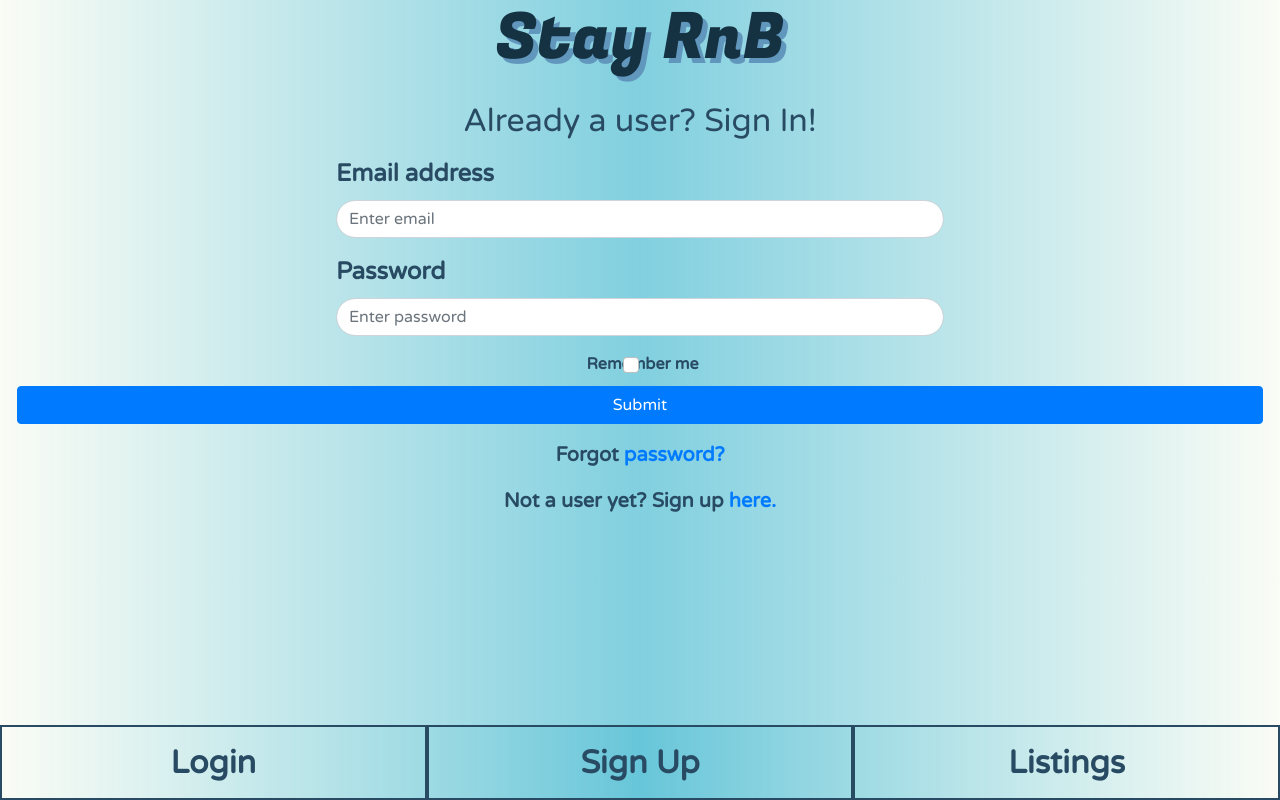
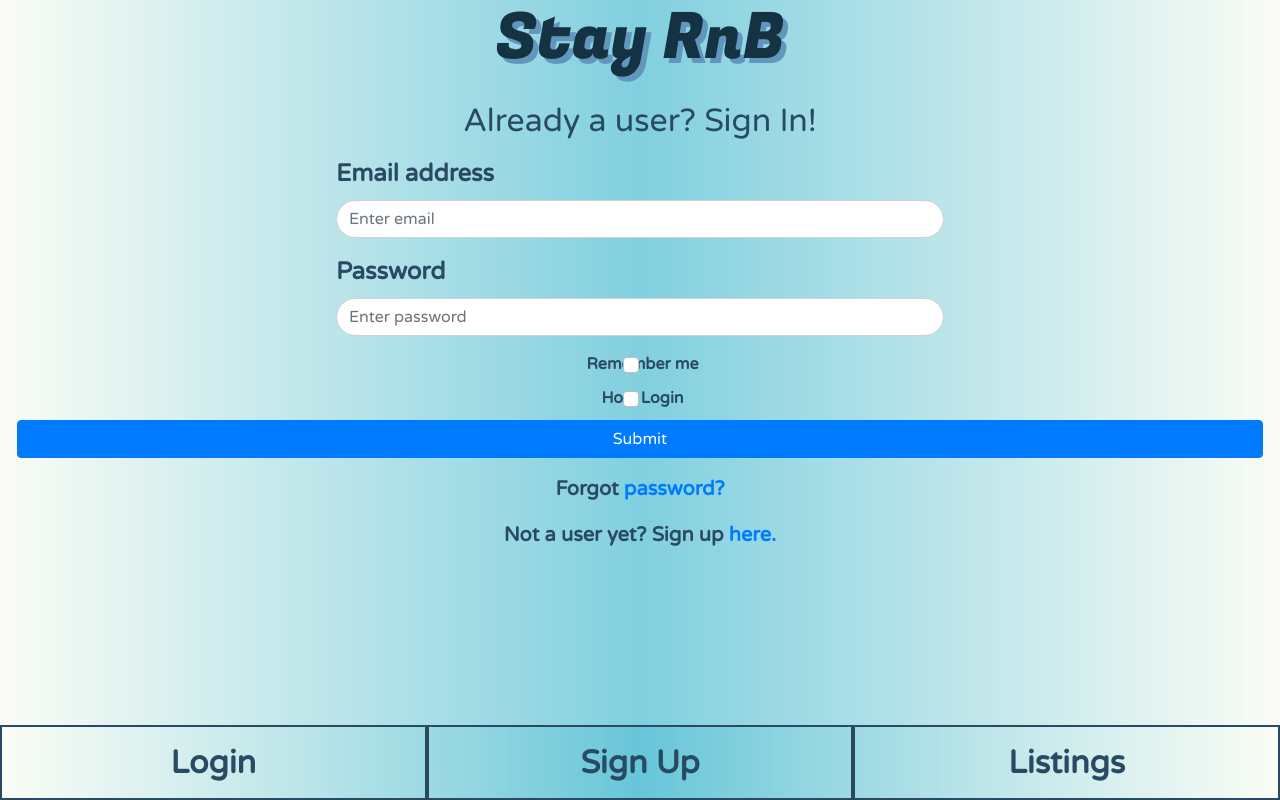
Before and after one commit to code-monkey713/Stay-RnB-Web, a React (Create React App) app: page /login in a window 1280 px wide. Built offline with nearby package versions, Linux system fonts and the light colour scheme; the HTML template or start-up script is replaced by a standard one.

Commit message:
added checkbox and state for host login/signup

```diff
--- a/src/pages/Login.js
+++ b/src/pages/Login.js
@@ -1,7 +1,9 @@
-import React from "react";
+import React, { useState } from "react";
 import { Link } from "react-router-dom";
 
 export const Login = () => {
+  const [host,setHost] = useState(false);
+
   return (
     <div>
       <form>
@@ -43,6 +45,20 @@ export const Login = () => {
           </div>
         </div>
 
+        <div className="row">
+          <div className="col form-check d-flex justify-content-center">
+            <input
+              type="checkbox"
+              className="form-check-input"
+              id="hostLogin"
+              onClick={() => !host ? setHost(true) : setHost(false)}
+            />
+            <label htmlFor="hostLogin" className="mx-2 mb-2 fs-6">
+              Host Login
+            </label>
+          </div>
+        </div>
+
         <div className="row mb-3">
           <div className="col d-flex justify-content-center">
             <button type="submit" className="btn btn-primary btn-block">
--- a/src/pages/Signup.js
+++ b/src/pages/Signup.js
@@ -1,4 +1,4 @@
-import React, { useRef } from "react";
+import React, { useRef, useState } from "react";
 import { Link } from "react-router-dom";
 import API from "../utils/API";
 
@@ -8,6 +8,7 @@ export const Signup = () => {
   const lastName = useRef("");
   const emailAddress = useRef("");
   const password = useRef("");
+  const [host,setHost] = useState(false);
 
   const submitFormHandler = (event) => {
     event.preventDefault();
@@ -101,6 +102,20 @@ export const Signup = () => {
           </div>
         </div>
 
+        <div className="row">
+          <div className="col form-check d-flex justify-content-center">
+            <input
+              type="checkbox"
+              className="form-check-input"
+              id="hostSignUp"
+              onClick={() => !host ? setHost(true) : setHost(false)}
+            />
+            <label htmlFor="hostSignUp" className="mx-2 mb-2 fs-6">
+              Host Signup
+            </label>
+          </div>
+        </div>
+
         <div className="row mb-3">
           <div className="col d-flex justify-content-center">
             <button type="submit" className="btn btn-primary btn-block">
```
